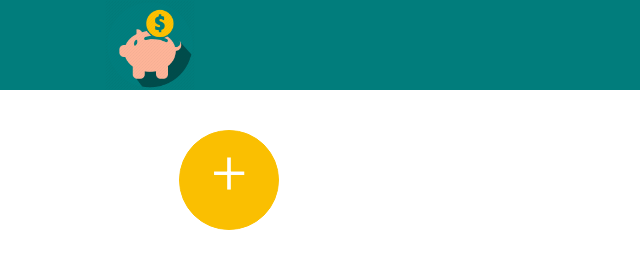
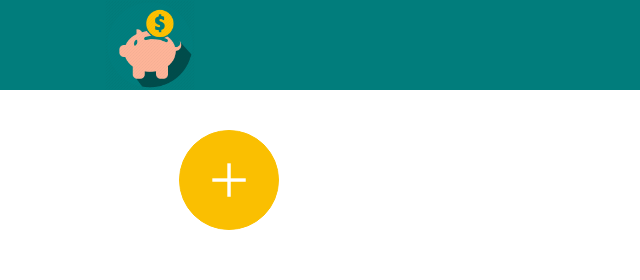
Before and after one commit to Grulice/BC_M4_2-PiggyBank-Team3, a website built with webpack: page index.html in a window 1280 px wide. Shown: the top 280 px of the page, 0-640 px from the left. Built offline with nearby package versions, Linux system fonts and the light colour scheme.

Commit message:
Ahmad's stuff

```diff
--- a/index.html
+++ b/index.html
@@ -28,7 +28,6 @@
     </header>
     <div class="main-container">
       <button class="add-button" id="add">
-        <p class="plus">+</p>
       </button>
       <main class="plan-container">
         <!-- Here will be items added by JavaScript-->
--- a/style.css
+++ b/style.css
@@ -60,11 +60,10 @@ body {
   height: 100px;
   float: left;
   background: #fabf01;
-}
-
-.plus {
-  font-size: 62px;
-  color: white;
+  background-image: url(./images/plus.png);
+  background-size: 40px;
+  background-repeat: no-repeat;
+  background-position: center;
 }
 
 .plan-container {
```
Also changed, not shown: src/index.js (+0 -8 lines), images/plus.png (added).
